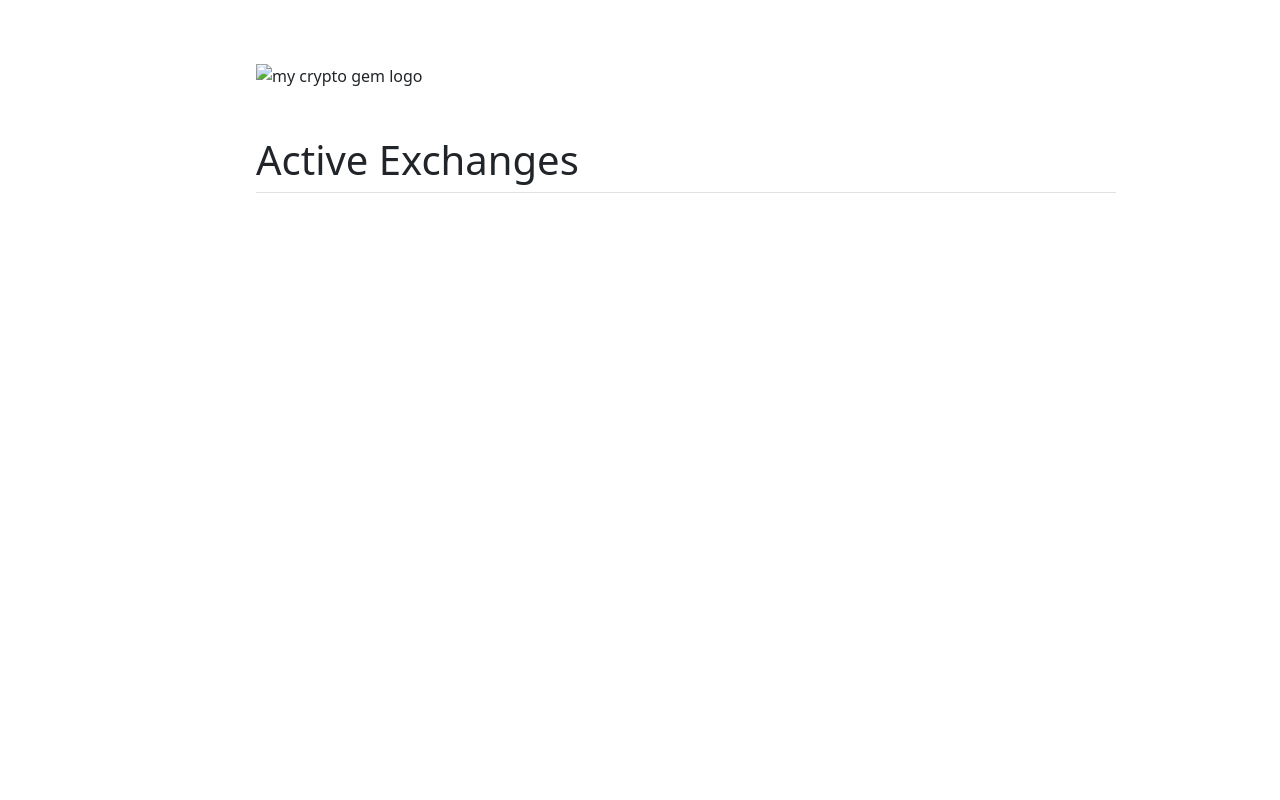
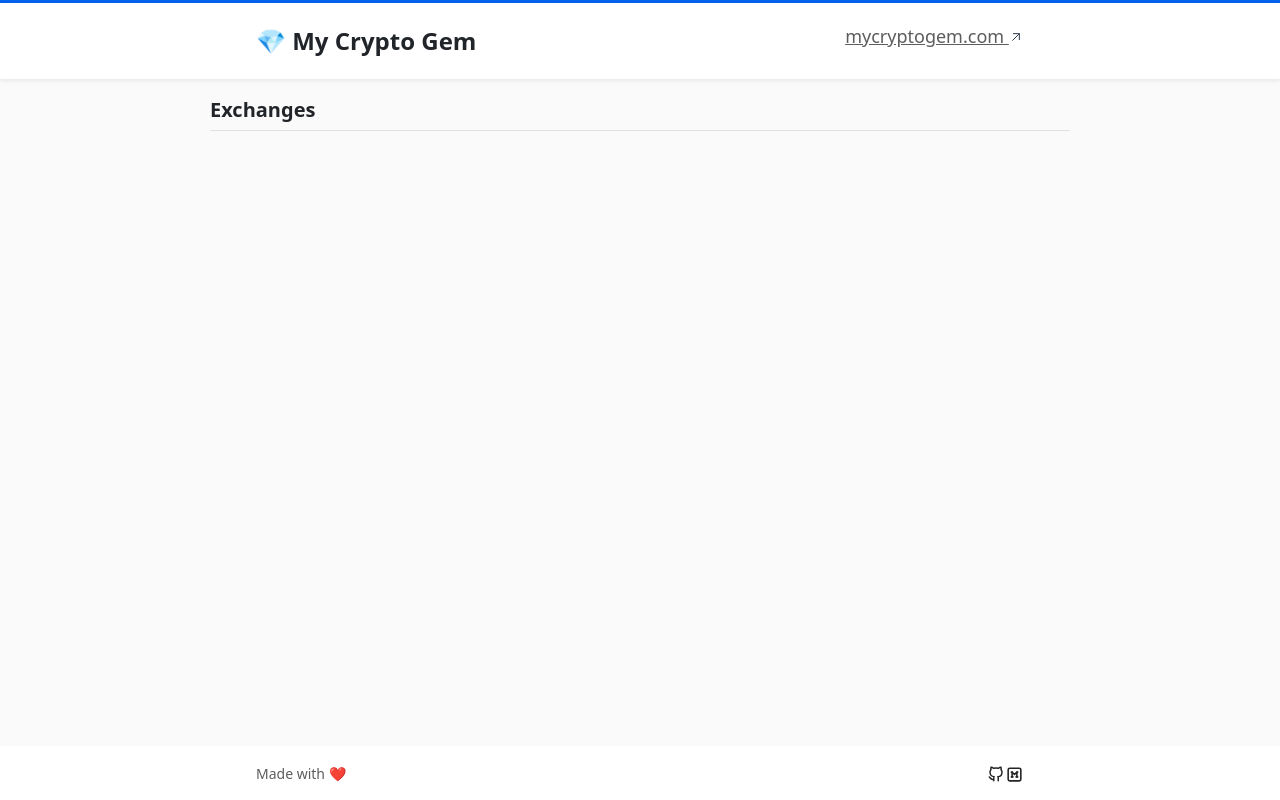
Before and after one commit to TimTrademark/cryptogem-bot, a plain HTML site: page control_panel/index.html in a window 1280 px wide. Drawn offline with nearby package versions, Linux system fonts and the light colour scheme; files that its build step writes are made by us from their sources; no server answers; files whose address does not match are found by name.

Commit message:
feat: updated control panel UI

```diff
--- a/config.json
+++ b/config.json
@@ -1 +1 @@
-{"exchanges": {"mexc": {"api_key": "mx0vglT2eeOimCH3Sg", "api_secret": "d3a4cca0e9b043b99b6a6f5a32286fa9", "active": false, "funds": 5}}, "scheduling_timeout_seconds": 1.5}
+{"exchanges": {"mexc": {"api_key": "mx0vglT2eeOimCH3Sg", "api_secret": "d3a4cca0e9b043b99b6a6f5a32286fa9", "active": false, "funds": 5}, "kucoin": {"api_key": "aa", "api_secret": "aa", "funds": 1.0, "active": false}}, "scheduling_timeout_seconds": 1.5}
--- a/control_panel/index.html
+++ b/control_panel/index.html
@@ -4,7 +4,7 @@
     <meta charset="UTF-8">
     <meta name="viewport" content="width=device-width, initial-scale=1.0">
     <meta http-equiv="X-UA-Compatible" content="ie=edge">
-    <title>My Crypto Gem</title>
+    <title>Control Panel - My Crypto Gem</title>
     <link rel="preconnect" href="https://fonts.googleapis.com">
     <link rel="preconnect" href="https://fonts.gstatic.com" crossorigin>
     <link href="https://fonts.googleapis.com/css2?family=Inter:wght@100..900&display=swap" rel="stylesheet">
@@ -15,13 +15,58 @@
 </head>
 <body>
 <main id="main">
-    <img src="images/logo.png" alt="my crypto gem logo">
-    <h1 class="active-exchanges-heading">Active Exchanges</h1>
-    <div class="divider"></div>
-    <div id="active-exchanges" class="active-exchanges-area">
+    <div class="header shadow-sm">
+        <div class="header-content">
+            <div class="logo">💎 My Crypto Gem</div>
+            <div class="header-nav"><a href="https://mycryptogem.com" target="_blank" class="header-nav-link">mycryptogem.com
+                <svg xmlns="http://www.w3.org/2000/svg" class="icon icon-tabler icon-tabler-arrow-up-right" width="44"
+                     height="44" viewBox="0 0 24 24" stroke-width="1.5" stroke="#2c3e50" fill="none"
+                     stroke-linecap="round" stroke-linejoin="round">
+                    <path stroke="none" d="M0 0h24v24H0z" fill="none"/>
+                    <path d="M17 7l-10 10"/>
+                    <path d="M8 7l9 0l0 9"/>
+                </svg>
+            </a></div>
+        </div>
+    </div>
+    <div class="content-wrapper">
+        <div class="content">
+            <h1 class="active-exchanges-heading">Exchanges</h1>
+            <div class="divider"></div>
+            <div id="active-exchanges" class="active-exchanges-area">
+            </div>
+        </div>
+
 
     </div>
 </main>
+<footer>
+    <div class="footnote">Made with ❤️</div>
+    <div class="socials">
+        <a href="https://github.com/TimTrademark/cryptogem-bot" target="_blank">
+            <svg xmlns="http://www.w3.org/2000/svg" class="icon icon-tabler icon-tabler-brand-github" width="18"
+                 height="18" viewBox="0 0 24 24" stroke-width="2" stroke="currentColor" fill="none"
+                 stroke-linecap="round" stroke-linejoin="round">
+                <path stroke="none" d="M0 0h24v24H0z" fill="none"/>
+                <path d="M9 19c-4.3 1.4 -4.3 -2.5 -6 -3m12 5v-3.5c0 -1 .1 -1.4 -.5 -2c2.8 -.3 5.5 -1.4 5.5 -6a4.6 4.6 0 0 0 -1.3 -3.2a4.2 4.2 0 0 0 -.1 -3.2s-1.1 -.3 -3.5 1.3a12.3 12.3 0 0 0 -6.2 0c-2.4 -1.6 -3.5 -1.3 -3.5 -1.3a4.2 4.2 0 0 0 -.1 3.2a4.6 4.6 0 0 0 -1.3 3.2c0 4.6 2.7 5.7 5.5 6c-.6 .6 -.6 1.2 -.5 2v3.5"/>
+            </svg>
+        </a>
+        <a href="https://medium.com/@tim.truyens56" target="_blank">
+            <svg xmlns="http://www.w3.org/2000/svg" width="19" height="19" viewBox="0 0 24 24" fill="none"
+                 stroke="currentColor" stroke-width="2" stroke-linecap="round" stroke-linejoin="round"
+                 class="icon icon-tabler icons-tabler-outline icon-tabler-brand-medium">
+                <path stroke="none" d="M0 0h24v24H0z" fill="none"/>
+                <path d="M4 4m0 2a2 2 0 0 1 2 -2h12a2 2 0 0 1 2 2v12a2 2 0 0 1 -2 2h-12a2 2 0 0 1 -2 -2z"/>
+                <path d="M8 9h1l3 3l3 -3h1"/>
+                <path d="M8 15l2 0"/>
+                <path d="M14 15l2 0"/>
+                <path d="M9 9l0 6"/>
+                <path d="M15 9l0 6"/>
+            </svg>
+        </a>
+
+    </div>
+</footer>
 <div class="modal fade" id="add-exchange-modal" tabindex="-1" aria-labelledby="exampleModalLabel" aria-hidden="true">
     <div class="modal-dialog">
         <div class="modal-content">
@@ -36,11 +81,11 @@
                 </select>
                 <div class="form-floating mb-3">
                     <input type="text" class="form-control" id="floatingInputApiKey" placeholder="Api Key">
-                    <label for="floatingInputApiKey">Api Key</label>
+                    <label for="floatingInputApiKey">API Key</label>
                 </div>
                 <div class="form-floating mb-3">
                     <input type="text" class="form-control" id="floatingInputApiSecret" placeholder="Api Secret">
-                    <label for="floatingInputApiSecret">Api Secret</label>
+                    <label for="floatingInputApiSecret">API Secret</label>
                 </div>
                 <div class="form-floating mb-3">
                     <input type="text" class="form-control" id="floatingInputFunds" placeholder="10">
--- a/control_panel/static/css/style.css
+++ b/control_panel/static/css/style.css
@@ -1,5 +1,7 @@
 :root {
-    --color-dark: #3D3D3D;
+    --primary-color: #0161EF;
+    --bg-gray: #FAFAFA;
+    --color-dark: #242424;
 }
 
 html, body {
@@ -7,6 +9,11 @@ html, body {
     padding: 0;
     width: 100%;
     font-family: "Inter", sans-serif;
+}
+
+body {
+    border-top: 3px solid var(--primary-color);
+    background-color: var(--bg-gray) !important;
 }
 
 img {
@@ -18,23 +25,95 @@ img {
 }
 
 main {
+    position: relative;
     display: grid;
-    width: 60%;
-    margin-left: 20%;
-    margin-top: 4rem;
+    grid-template-columns: 1fr;
+
 }
 
-h1 {
+.header {
+    padding-top: 20px;
+    padding-bottom: 20px;
+    width: 100%;
+    padding-left: 20%;
+    padding-right: 20%;
+    background-color: #FFF;
+}
+
+footer {
+    position: fixed;
+    bottom: 0;
+    padding-top: 10px;
+    padding-bottom: 10px;
+    width: 100%;
+    height: 54px;
+    padding-left: 20%;
+    padding-right: 20%;
+    background-color: #FFF;
+    display: grid;
+    grid-template-columns: 1fr 1fr;
+    font-size: 14px;
+    align-items: center;
+}
+
+.footnote {
+    color: #5D5D5D;
+}
+
+.socials {
+    display: flex;
+    justify-content: end;
+}
+
+.socials a {
+    color: var(--color-dark);
+}
+
+.header-content {
+    display: grid;
+    grid-template-columns: 1fr 1fr;
+}
+
+.logo {
+    color: 242424;
     font-weight: bold;
     font-size: 24px;
+}
+
+.header-nav {
+    justify-self: end;
+}
+
+.header-nav-link {
+    font-size: 18px;
+    color: #5D5D5D;
+}
+
+.icon-tabler-arrow-up-right {
+    height: 1rem;
+    width: 1rem;
+    margin-left: -0.05rem;
+    margin-top: -0.2rem;
 }
 
 h2 {
     margin: 0;
 }
 
+.content-wrapper {
+    width: 100%;
+    display: grid;
+    justify-content: center;
+}
+
+.content {
+    width: 860px;
+}
+
 .active-exchanges-heading {
-    margin-top: 3rem;
+    margin-top: 1.2rem;
+    font-size: 20px;
+    font-weight: bold;
 }
 
 .divider {
@@ -44,21 +123,20 @@ h2 {
 }
 
 .active-exchanges-area {
-    margin-top: 2rem;
+    margin-top: 1rem;
     display: grid;
-    grid-template-columns: 200px 200px 200px 200px;
+    grid-template-columns: 1fr 1fr 1fr 1fr;
     column-gap: 20px;
     row-gap: 20px;
 }
 
 .active-exchanges-area > div {
     width: 200px;
-    background-color: var(--color-dark);
     border-radius: 5px;
 }
 
 .add-exchange-card {
-    background-color: #FFFFFF !important;
+    background-color: #FAFAFA !important;
     border: 2px dashed var(--color-dark);
     display: grid;
     justify-items: center;
@@ -66,6 +144,7 @@ h2 {
     cursor: pointer;
     padding-top: 1rem;
     padding-bottom: 1rem;
+    height: 90px;
 }
 
 .add-exchange-card > img {
@@ -77,8 +156,9 @@ h2 {
     padding: 1rem;
     display: grid;
     grid-template-columns: 1fr 2fr;
-    background-color: var(--color-dark);
+    background-color: var(--primary-color);
     column-gap: 0.5rem;
+    height: 90px;
 }
 
 .active-exchange-card-logo-area {
@@ -91,15 +171,15 @@ h2 {
     width: 55px;
     height: 55px;
     border-radius: 50%;
-    background-color: #FFFFFF;
+    background-color: var(--bg-gray);
     display: grid;
     align-items: center;
     justify-items: center;
 }
 
 .active-exchange-card-logo > img {
-    width: 70%;
-    height: 70%;
+    width: 60%;
+    height: 60%;
 }
 
 .active-exchange-card-content {
@@ -108,7 +188,7 @@ h2 {
 
 .active-exchange-card-content h2 {
     color: #FFFFFF;
-    font-size: 16px;
+    font-size: 18px;
 }
 
 .active-exchange-card-content-header {
@@ -151,20 +231,33 @@ h2 {
   50%  {transform: scale(1.03);}
 }
 
-@media only screen and (max-width: 900px) {
+@media only screen and (max-width: 1060px) {
     .active-exchanges-area {
-        grid-template-columns: 1fr 1fr 1fr;
+        grid-template-columns: 200px 200px 200px;
     }
+
+    .content {
+        width: 640px;
+    }
+
 }
 
 @media only screen and (max-width: 750px) {
     .active-exchanges-area {
-        grid-template-columns: 1fr 1fr;
+        grid-template-columns: 200px 200px;
+    }
+
+    .content {
+        width: 420px;
     }
 }
 
 @media only screen and (max-width: 550px) {
     .active-exchanges-area {
-        grid-template-columns: 1fr;
+        grid-template-columns: 200px;
+    }
+
+    .content {
+        width: 200px;
     }
 }
```
